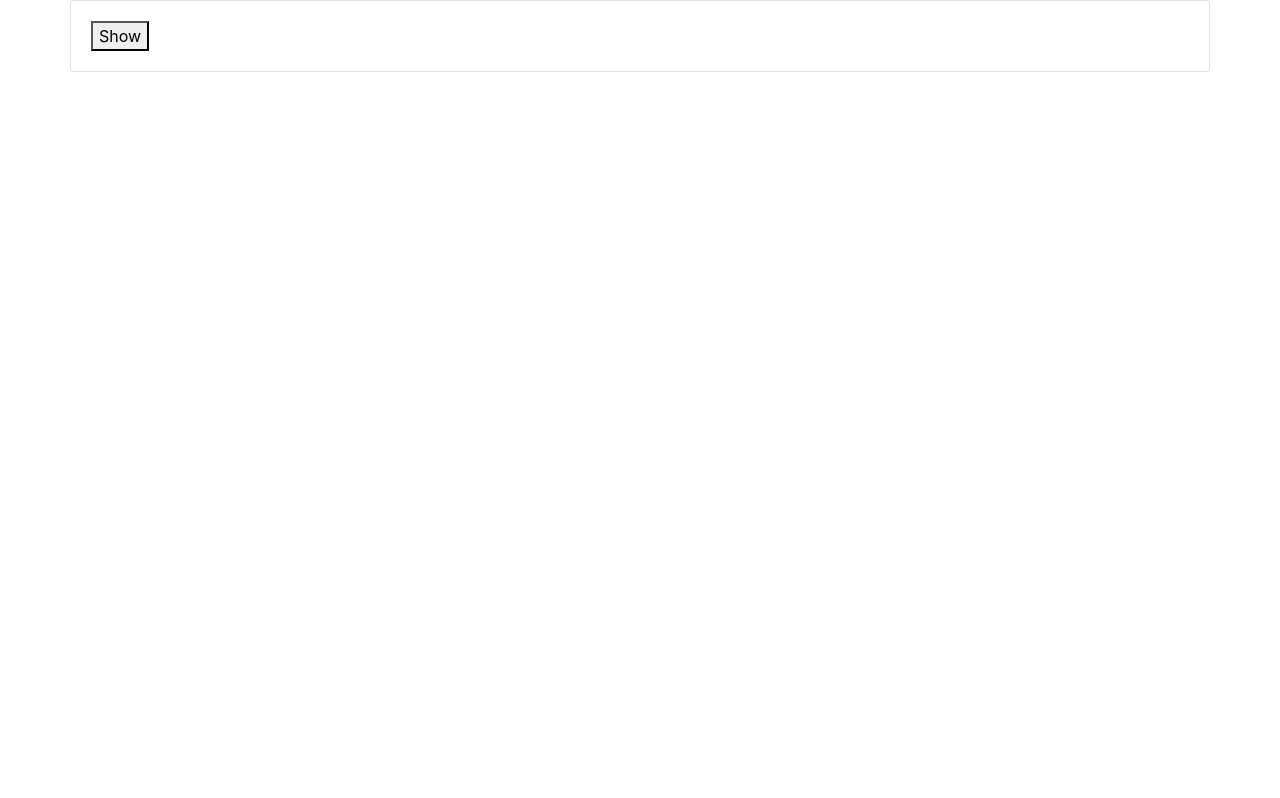
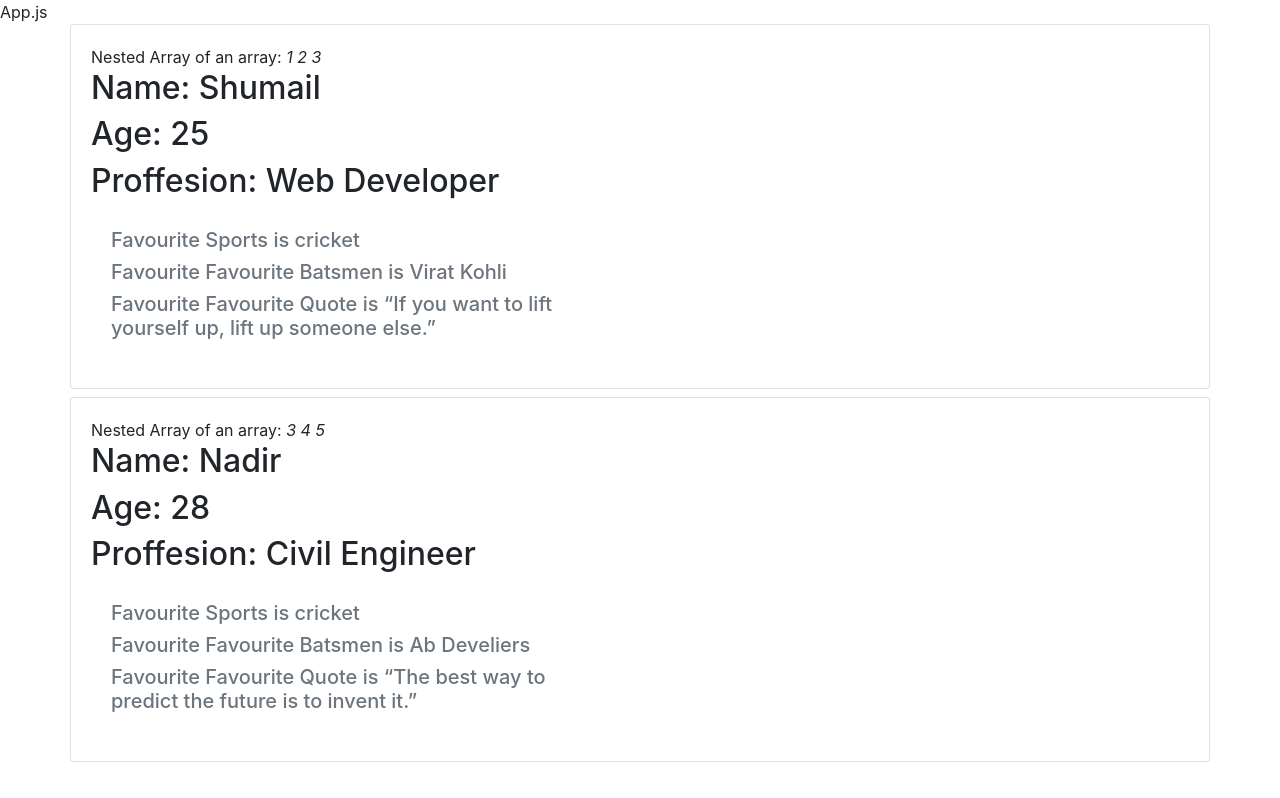
Before and after one commit to ShuraimHassan/react-with-bootstrap, a React (Create React App) app: page / in a window 1280 px wide. Built offline with nearby package versions, Linux system fonts and the light colour scheme.

Commit message:
practice files updated

```diff
--- a/src/App.js
+++ b/src/App.js
@@ -1,24 +1,16 @@
-/* eslint-disable no-unused-vars */
-import React, { useState } from 'react'
-import BookStore from './Components/BookList'
-import { Books } from './Components/Books';
+import React from 'react'
+// 1) Book Store Component with js seperete data file of an array of books
+// import PublishBookStore from './shared/PublishBookStore';
+import HandleNameComponent from './Components/HandleNameComponent';
+
+
 export default function App() {
-  const [login, SetLogin] = useState(false); //set Login Values
 
-  let arrOfBooks = () => {
-    return Books.map(book => {
-      return <BookStore key={book.id} {...book} />
-    })
-  }
 
   return (
     <>
-      <section className="container card-body card">
-        <div>
-          <button onClick={() => { SetLogin(!login) }}>{login ===true ? 'Hide' : 'Show' }</button>
-          {login === true ? arrOfBooks() : null}
-        </div>
-      </section>
+    App.js
+      <HandleNameComponent />
 
     </>
   )
--- /dev/null
+++ b/src/Components/HandleNameComponent.jsx
@@ -0,0 +1,20 @@
+import React from 'react'
+import { Profile } from '../Js/name';
+import BioData from './PrintNameArr'
+
+function HandleNameComponent() {
+
+  const data = () => {
+    return Profile.map(Profile => {
+
+      return <BioData key={Profile.id} {...Profile} />
+    })
+  }
+  return (
+    <div>
+      {data()}
+    </div>
+  )
+}
+
+export default HandleNameComponent
--- /dev/null
+++ b/src/Components/PrintNameArr.jsx
@@ -0,0 +1,33 @@
+import React from 'react';
+
+const BioData = (props) => {
+  const { name, age, proffesion } = props;
+  const { sports, favBatsmen, favQuotes } = props.hobbies;
+  const returnNum = () => {
+    return props.num.map((x, index) => {
+      return <i key={index}>{`${x} `}</i>
+    })
+  }
+  return (
+    <>
+      <div className="container card card-body shaddow mb-2 ">
+        <div className='row'>
+          <div className="col-md-6">
+            Nested Array of an array: {returnNum()}
+            <h2>Name: {name}</h2>
+            <h2>Age: {age}</h2>
+            <h2>Proffesion: {proffesion}</h2>
+            <div key={props.id} className="text-muted card-body container">
+              <h5>Favourite Sports is {sports}</h5>
+              <h5>Favourite Favourite Batsmen is {favBatsmen}</h5>
+              <h5>Favourite Favourite Quote is <q>{favQuotes}</q> </h5>
+            </div>
+          </div>
+
+        </div>
+      </div>
+    </>
+  );
+}
+
+export default BioData;
--- /dev/null
+++ b/src/Js/name.jsx
@@ -0,0 +1,27 @@
+export const Profile = [
+  {
+    id: 1,
+    name: `Shumail`,
+    age: 25,
+    proffesion: `Web Developer`,
+    hobbies: {
+      sports: `cricket`,
+      favBatsmen: `Virat Kohli`,
+      favQuotes: `If you want to lift yourself up, lift up someone else.`
+    },
+    num: [1, 2, 3],
+  },
+  {
+    id: 2,
+    name: `Nadir`,
+    age: 28,
+    proffesion: `Civil Engineer`,
+    hobbies: {
+      sports: `cricket`,
+      favBatsmen: `Ab Develiers`,
+      favQuotes: `The best way to predict the future is to invent it.`
+    },
+    num: [3,4,5],
+  },
+
+]
--- /dev/null
+++ b/src/shared/PublishBookStore.jsx
@@ -0,0 +1,27 @@
+import React, { useState } from 'react'
+import BookStore from '../Components/BookList'
+import { Books } from '../Components/Books';
+
+const PublishBookStore = () => {
+  const [login, SetLogin] = useState(false); //set Login Values
+
+  let arrOfBooks = () => {
+    return Books.map(book => {
+      return <BookStore key={book.id} {...book} />
+    })
+  }
+
+  return (
+    <>
+      <section className="container card-body card">
+        <div>
+          <button onClick={() => { SetLogin(!login) }}>{login === true ? 'Hide' : 'Show'}</button>
+          {login === true ? arrOfBooks() : null}
+        </div>
+      </section>
+
+    </>
+  )
+}
+
+export default PublishBookStore;
```
Also changed, not shown: src/Components/ArrayMpingPractice.jsx (deleted, +0 -25 lines).
